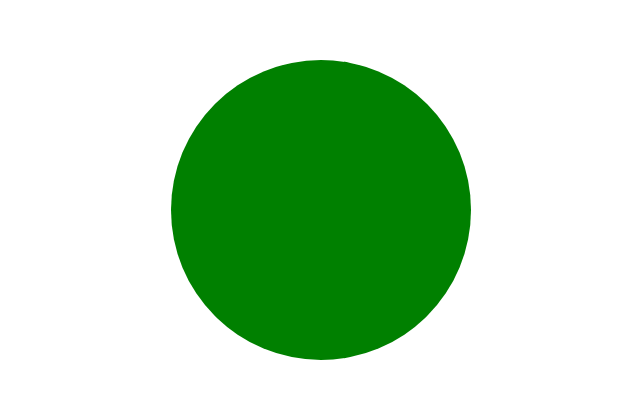
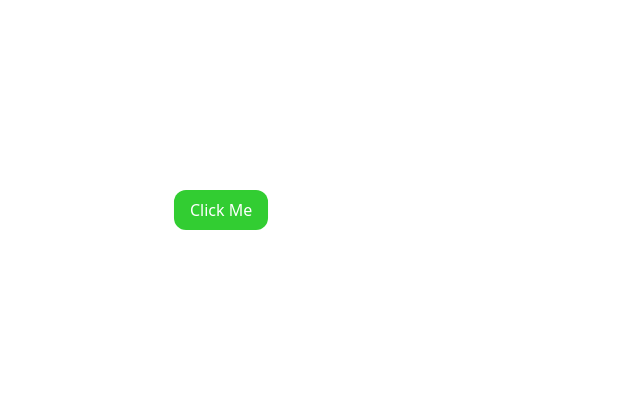
Before and after one commit to nayon117/framer-motion-demos, a React (Vite) app: page / in a window 1280 px wide. Shown: the part 190-588 px from the top of the page, without its empty margins (419-1059 px from the left). Built offline with nearby package versions, Linux system fonts and the light colour scheme.

Commit message:
create pulsing button

```diff
--- a/src/App.tsx
+++ b/src/App.tsx
@@ -1,10 +1,15 @@
-import Basic from "./components/Basic";
+// import Basic from "./components/Basic";
+// import KeyFrames from "./components/KeyFrames";
+
+import PulsingButton from "./components/examples/PulsingButton";
 
 
 const App = () => {
   return (
     <div>
-       <Basic />
+       {/* <Basic /> */}
+       {/* <KeyFrames /> */}
+       <PulsingButton />
     </div>
   )
 }
--- /dev/null
+++ b/src/components/KeyFrames.tsx
@@ -0,0 +1,17 @@
+import { motion } from "motion/react";
+
+const KeyFrames = () => {
+  return (
+    <div>
+      <motion.div
+        className="box"
+        // animate={{ scale: [1, 1.5, 2, 1] }}
+        animate={{ rotate: [0, 45, 270, 45, 0],
+          borderRadius:["20%", "20%", "40%", "40%", "20%"]
+         }}
+        transition={{ duration: 5, ease: "easeInOut" }}
+      />
+    </div>
+  );
+};
+export default KeyFrames;
--- /dev/null
+++ b/src/components/examples/PulsingButton.tsx
@@ -0,0 +1,18 @@
+import { motion } from "motion/react";
+
+const PulsingButton = () => {
+  return (
+    <div>
+      <motion.div
+        className="px-4 py-2 bg-green-400 text-white rounded-xl outline-none"
+        animate={{ scale: [1, 1.1, 1],
+          backgroundColor:["#32CD32","#4CBB17", "#32CD32"]
+         }}
+        transition={{duration:0.8 , ease:"easeInOut", repeat:Infinity}}
+      >
+        Click Me
+      </motion.div>
+    </div>
+  );
+};
+export default PulsingButton;
--- a/src/index.css
+++ b/src/index.css
@@ -10,6 +10,6 @@ body {
 .box {
   width: 300px;
   height: 300px;
-  border-radius: 100%;
+  /* border-radius: 100%; */
   background-color: green;
 }
```
